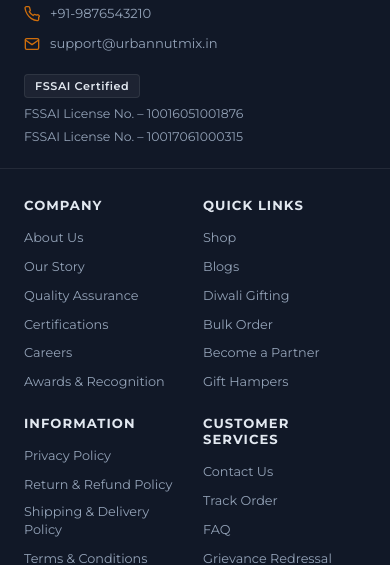
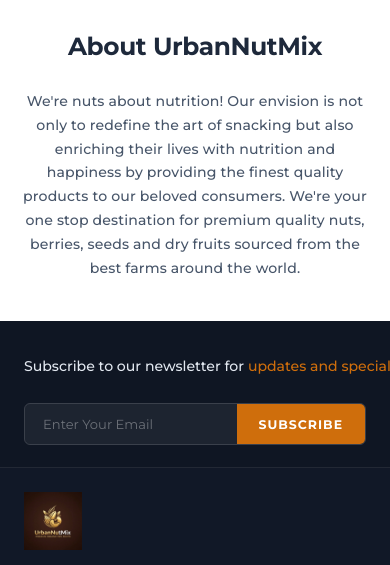
Before and after one commit to Rahul04909/urbannutmix.in, a PHP site: page / in a window 390 px wide. Shown: the part 3998-4563 px from the top of the page. Run offline with PHP 8.4, Linux system fonts and the light colour scheme.

Commit message:
added full-width banner component and premium about us section with full mobile responsiveness

```diff
--- /dev/null
+++ b/assets/css/about.css
@@ -0,0 +1,117 @@
+/* UrbanNutMix - About Section Component CSS */
+
+.unm-about-section {
+    width: 100%;
+    padding: 70px clamp(16px, 4vw, 40px);
+    background-color: #ffffff;
+    box-sizing: border-box;
+    overflow: hidden;
+}
+
+.unm-about-inner {
+    max-width: 1200px;
+    margin: 0 auto;
+    display: flex;
+    align-items: center;
+    justify-content: space-between;
+    gap: 60px;
+}
+
+/* Left Image Column */
+.unm-about-img-col {
+    flex: 0 0 35%; /* Left column smaller, right column wider */
+    display: flex;
+    justify-content: center;
+    align-items: center;
+}
+
+.unm-about-gif {
+    width: 100%;
+    max-width: 320px;
+    height: auto;
+    object-fit: contain;
+    display: block;
+    pointer-events: none;
+    user-select: none;
+    -webkit-user-drag: none;
+}
+
+/* Right Content Column */
+.unm-about-content-col {
+    flex: 1;
+    display: flex;
+    flex-direction: column;
+    gap: 20px;
+}
+
+.unm-about-title {
+    font-family: 'Montserrat', sans-serif;
+    font-size: clamp(1.8rem, 3.8vw, 2.6rem);
+    font-weight: 700;
+    color: #1e293b;
+    margin: 0;
+    letter-spacing: -0.015em;
+    line-height: 1.25;
+    position: relative;
+    padding-bottom: 8px;
+}
+
+.unm-about-desc {
+    font-family: 'Montserrat', sans-serif;
+    font-size: 0.95rem;
+    font-weight: 500;
+    color: #475569; /* Slate-600 */
+    line-height: 1.75;
+    margin: 0;
+    letter-spacing: 0.01em;
+}
+
+/* ===================================
+   RESPONSIVE OVERRIDES
+   =================================== */
+
+@media (max-width: 900px) {
+    .unm-about-inner {
+        gap: 36px;
+    }
+    .unm-about-title {
+        font-size: 1.8rem;
+    }
+    .unm-about-desc {
+        font-size: 0.88rem;
+        line-height: 1.7;
+    }
+}
+
+@media (max-width: 768px) {
+    .unm-about-section {
+        padding: 48px 24px;
+    }
+    .unm-about-inner {
+        flex-direction: column;
+        gap: 32px;
+        text-align: center;
+    }
+    .unm-about-img-col {
+        flex: 0 0 100%;
+        width: 100%;
+    }
+    .unm-about-gif {
+        max-width: 200px; /* Make it more compact on mobile screens */
+    }
+    .unm-about-content-col {
+        align-items: center;
+    }
+}
+
+@media (max-width: 480px) {
+    .unm-about-section {
+        padding: 40px 16px;
+    }
+    .unm-about-title {
+        font-size: 1.55rem;
+    }
+    .unm-about-gif {
+        max-width: 160px;
+    }
+}
--- /dev/null
+++ b/components/about.php
@@ -0,0 +1,30 @@
+<?php
+/**
+ * UrbanNutMix – About Us Section Component
+ * Displays branding and mission statement alongside a creative illustration
+ */
+?>
+
+<section class="unm-about-section" aria-label="About UrbanNutMix">
+    <div class="unm-about-inner">
+
+        <!-- Image Column -->
+        <div class="unm-about-img-col">
+            <img
+                src="https://ministryofnuts.in/cdn/shop/files/About-Us-GIF_ec327cb1-9e10-4610-af1e-186cbba04482_900x.gif?v=1654513490"
+                alt="Creative Pistachio Illustration"
+                class="unm-about-gif"
+                loading="lazy"
+            >
+        </div>
+
+        <!-- Content Column -->
+        <div class="unm-about-content-col">
+            <h2 class="unm-about-title">About UrbanNutMix</h2>
+            <p class="unm-about-desc">
+                We're nuts about nutrition! Our envision is not only to redefine the art of snacking but also enriching their lives with nutrition and happiness by providing the finest quality products to our beloved consumers. We're your one stop destination for premium quality nuts, berries, seeds and dry fruits sourced from the best farms around the world.
+            </p>
+        </div>
+
+    </div>
+</section>
--- /dev/null
+++ b/components/full-width-banner.php
@@ -0,0 +1,23 @@
+<?php
+/**
+ * UrbanNutMix – Full Width Promo Banner Component
+ * Displays a single high-impact widescreen category banner
+ */
+
+if (!defined('BASE_URL')) {
+    $protocol = (!empty($_SERVER['HTTPS']) && $_SERVER['HTTPS'] !== 'off') ? 'https://' : 'http://';
+    define('BASE_URL', $protocol . $_SERVER['HTTP_HOST'] . '/');
+}
+?>
+
+<div class="unm-full-banner-section">
+    <a href="<?php echo BASE_URL; ?>shop.php" class="unm-full-banner-wrap" aria-label="Shop Honey Dry Fruits">
+        <img
+            src="https://ministryofnuts.in/cdn/shop/files/Honey_dry_fruits_200gm_2100x.jpg?v=1744192456"
+            alt="Premium Honey Dry Fruits 200g Promo Banner"
+            class="unm-full-banner-img"
+            loading="lazy"
+            draggable="false"
+        >
+    </a>
+</div>
--- a/includes/header.php
+++ b/includes/header.php
@@ -50,6 +50,8 @@ $current_page = basename($_SERVER['PHP_SELF']);
     <link rel="stylesheet" href="<?php echo BASE_URL; ?>assets/css/categories.css">
     <link rel="stylesheet" href="<?php echo BASE_URL; ?>assets/css/products.css">
     <link rel="stylesheet" href="<?php echo BASE_URL; ?>assets/css/grid-banners.css">
+    <link rel="stylesheet" href="<?php echo BASE_URL; ?>assets/css/full-width-banner.css">
+    <link rel="stylesheet" href="<?php echo BASE_URL; ?>assets/css/about.css">
     <link rel="stylesheet" href="<?php echo BASE_URL; ?>assets/css/footer.css">
 </head>
 <body>
--- a/index.php
+++ b/index.php
@@ -21,6 +21,12 @@ include_once 'components/grid-banners.php';
 // Include the featured products component
 include_once 'components/products.php';
 
+// Include the full width banner component
+include_once 'components/full-width-banner.php';
+
+// Include the About component
+include_once 'components/about.php';
+
 // Include the global footer
 include_once 'includes/footer.php';
 ?>
```
Also changed, not shown: assets/css/full-width-banner.css (added, +54 -0 lines).
